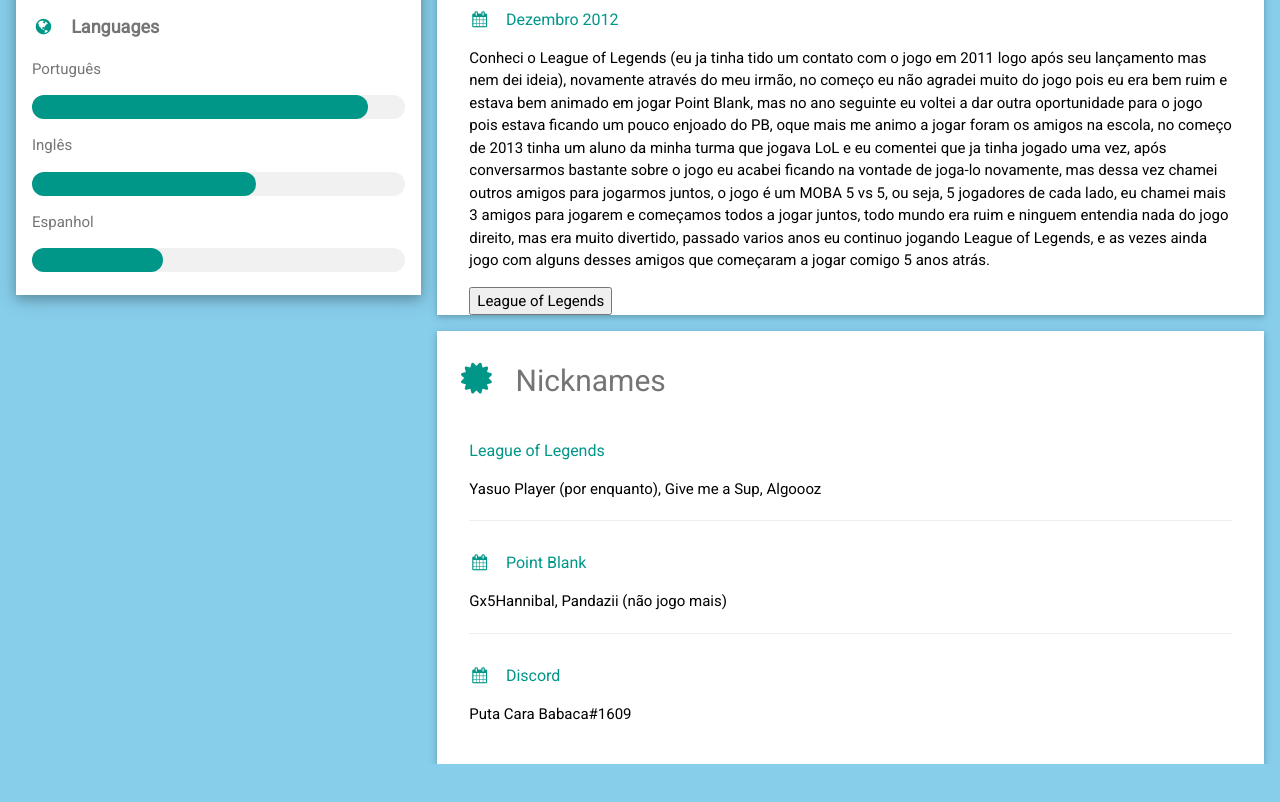
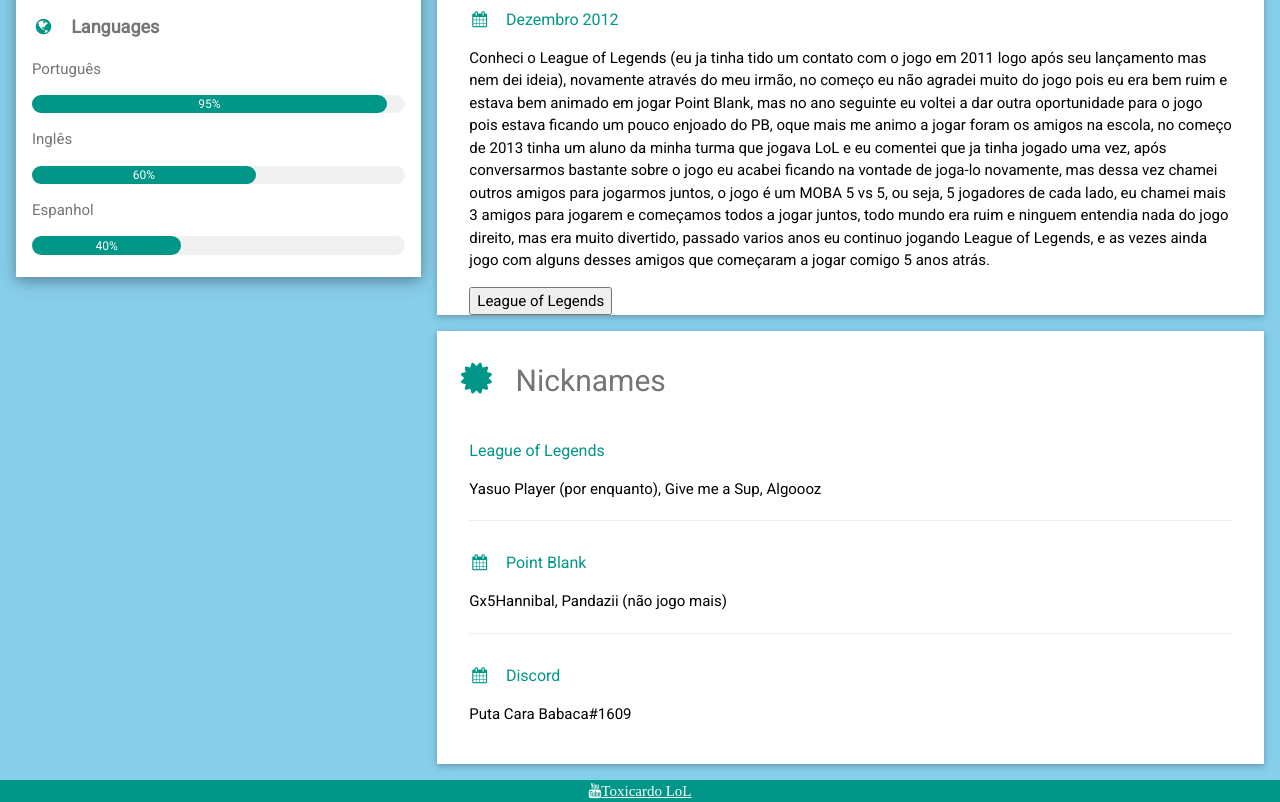
Before and after one commit to toxicardo/toxicard0.github.io, a plain HTML site: page index.html in a window 1280 px wide. Shown: the part 852-1654 px from the top of the page. Before the commit the page ends 1616 px from the top, so only its background shows below. Drawn offline with nearby package versions, Linux system fonts and the light colour scheme.

Commit message:
Update index.html

```diff
--- a/index.html
+++ b/index.html
@@ -8,8 +8,6 @@
 <link rel="stylesheet" href="https://cdnjs.cloudflare.com/ajax/libs/font-awesome/4.7.0/css/font-awesome.min.css">
 <style>
 html,body,h1,h2,h3,h4,h5,h6 {font-family: "Roboto", sans-serif}
-window.alert("Amateur Desenvolver");
-console.log("eoq maluco");
 </style>
 <body class="w3-light-blue">
 
@@ -59,16 +57,16 @@ console.log("eoq maluco");
 
           <p class="w3-large w3-text-theme"><b><i class="fa fa-globe fa-fw w3-margin-right w3-text-teal"></i>Languages</b></p>
           <p>Português</p>
-          <div class="w3-light-grey w3-round-xlarge">
-            <div class="w3-round-xlarge w3-teal" style="height:24px;width:90%"></div>
+           <div class="w3-light-grey w3-round-xlarge w3-small">
+            <div class="w3-container w3-center w3-round-xlarge w3-teal" style="width:95%">95%</div>
           </div>
           <p>Inglês</p>
-          <div class="w3-light-grey w3-round-xlarge">
-            <div class="w3-round-xlarge w3-teal" style="height:24px;width:60%"></div>
+            <div class="w3-light-grey w3-round-xlarge w3-small">
+            <div class="w3-container w3-center w3-round-xlarge w3-teal" style="width:60%">60%</div>
           </div>
           <p>Espanhol</p>
-          <div class="w3-light-grey w3-round-xlarge">
-            <div class="w3-round-xlarge w3-teal" style="height:24px;width:35%"></div>
+            <div class="w3-light-grey w3-round-xlarge w3-small">
+            <div class="w3-container w3-center w3-round-xlarge w3-teal" style="width:40%">40%</div>
           </div>
           <br>
         </div>
@@ -86,8 +84,9 @@ console.log("eoq maluco");
           <h5 class="w3-opacity"><b>Primeiro contato com jogos online</b></h5>
           <h6 class="w3-text-teal"><i class="fa fa-calendar fa-fw w3-margin-right"></i>Julho 2008<span class="w3-tag w3-teal w3-round"></span></h6>
           <p>Os primeiros jogos online que joguei foram Ragnarok e Lineage 2, eram jogos q estavam em seu auge na época, meu primeiro contato com o ragnarok foi em uma lan house em Lima Duante - MG apresentado por um primo que ja conhecia o jogo. Com o Lineage 2 foi tambem em uma lan house, mas em Juiz de Fora - MG e apresentado pelo meu irmão mais velho, não voltei a jogar ragnarok por um bom tempo, mas o Lineage eu passei a jogar todos os finais de semana que eu ia para Juiz de Fora, meu pai dava 10 reias pra mim mais 10 para o meu irmão e ficavamos sábado de 12h às 22h jogando Lineage na lan house.</p>
-          <button onclick="window.alert('http://ragnarok.uol.com.br/')">Ragnarok</button>
-<button onclick="window.alert('http://www.lineage2.com/en/')">Lineage 2</button>
+         <button onclick="location.href='https://ragnarok.uol.com.br/'">Ragnarok</button>
+
+ <button onclick="location.href='https://lineage2.com/'">Lineage 2</button>
           <hr>
         </div>
         <div class="w3-container">
@@ -98,13 +97,13 @@ console.log("eoq maluco");
         <div class="w3-container">
           <h6 class="w3-text-teal"><i class="fa fa-calendar fa-fw w3-margin-right"></i>Julho 2011</h6>
           <p>Fui apresentado ao Point Blank, que se tornaria o primeiro jogo online onde eu realmente comecei a jogar por varias horas seguidas, como a maioria dos jogos online que joguei até hj, este tambem foi apresentado pelo meu irmão, ele não gostou muito do jogo pois n era fan de jogos FPS (First-Person Shooter), mas eu acabei fazendo muitos amigos dentro do jogo e me apegando bastante, o jogo era um pouco pay2win entao eu costumava gastar uns 50 reais por mês nele, mas n me arrependo pois me diverti muito jogando, depois de uns 2 anos até comecei a jogar alguns campeonatos com os meus amigos. </p>
-                    <button onclick="window.alert('https://pb.ongame.net/')">Point Blank</button>
+                    <button onclick="location.href='https://pb.ongame.net/'">Point Blank</button>
 <br>
         </div>
                 <div class="w3-container">
           <h6 class="w3-text-teal"><i class="fa fa-calendar fa-fw w3-margin-right"></i>Dezembro 2012</h6>
           <p>Conheci o League of Legends (eu ja tinha tido um contato com o jogo em 2011 logo após seu lançamento mas nem dei ideia), novamente através do meu irmão, no começo eu não agradei muito do jogo pois eu era bem ruim e estava bem animado em jogar Point Blank, mas no ano seguinte eu voltei a dar outra oportunidade para o jogo pois estava ficando um pouco enjoado do PB, oque mais me animo a jogar foram os amigos na escola, no começo de 2013 tinha um aluno da minha turma que jogava LoL e eu comentei que ja tinha jogado uma vez, após conversarmos bastante sobre o jogo eu acabei ficando na vontade de joga-lo novamente, mas dessa vez chamei outros amigos para jogarmos juntos, o jogo é um MOBA 5 vs 5, ou seja, 5 jogadores de cada lado, eu chamei mais 3 amigos para jogarem e começamos todos a jogar juntos, todo mundo era ruim e ninguem entendia nada do jogo direito, mas era muito divertido, passado varios anos eu continuo jogando League of Legends, e as vezes ainda jogo com alguns desses amigos que começaram a jogar comigo 5 anos atrás. </p>
-          <button onclick="window.alert('https://br.leagueoflegends.com/pt/')">League of Legends</button>
+          <button onclick="location.href='https://br.leagueoflegends.com/'">League of Legends</button>
           <br>
         </div>
       </div>
@@ -138,5 +137,8 @@ console.log("eoq maluco");
 
   <!-- End Page Container -->
 </div>
+<footer class="w3-container w3-teal w3-center w3-margin-top">
+<i class="fa fa-youtube w3-hover-opacity"><a href="https://www.youtube.com/channel/UC-x5_KxNWYKdHOfJ0VU3xTA" target="_blank">Toxicardo LoL</a></i>
+</footer>
 </body>
 </html>
```
